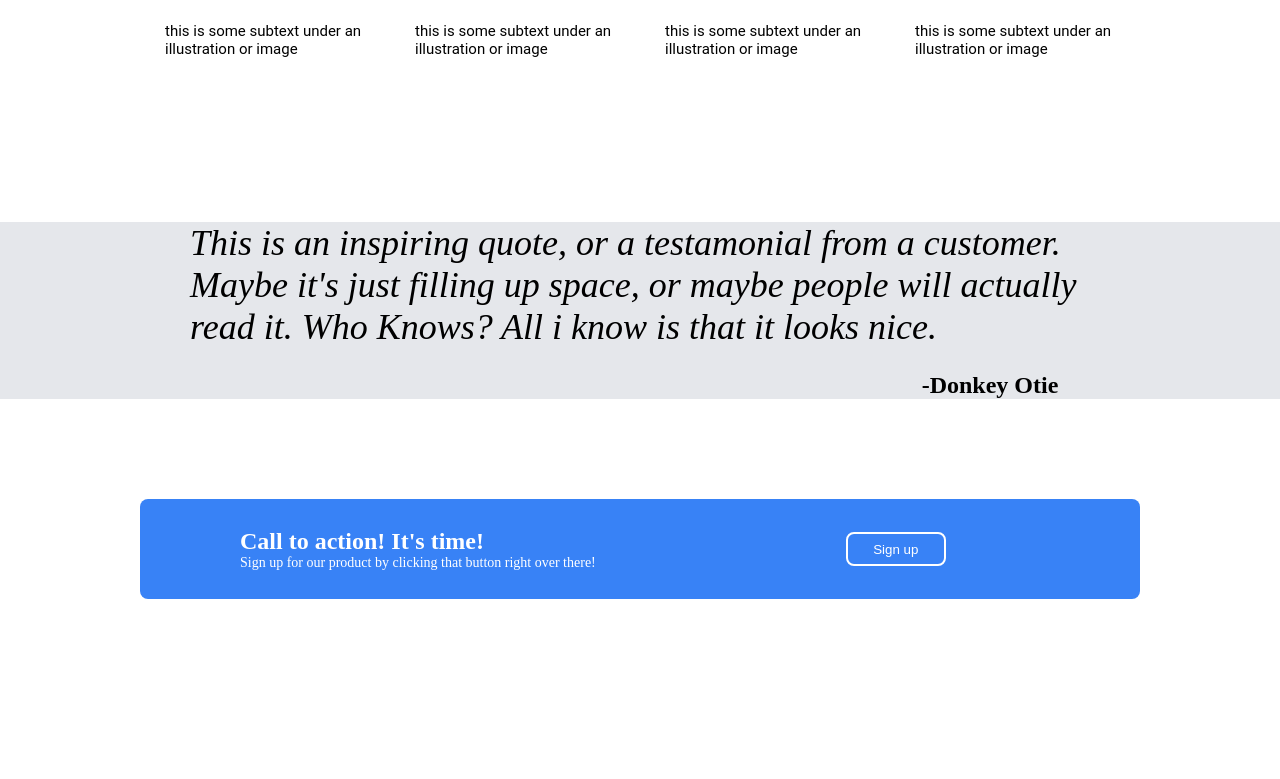
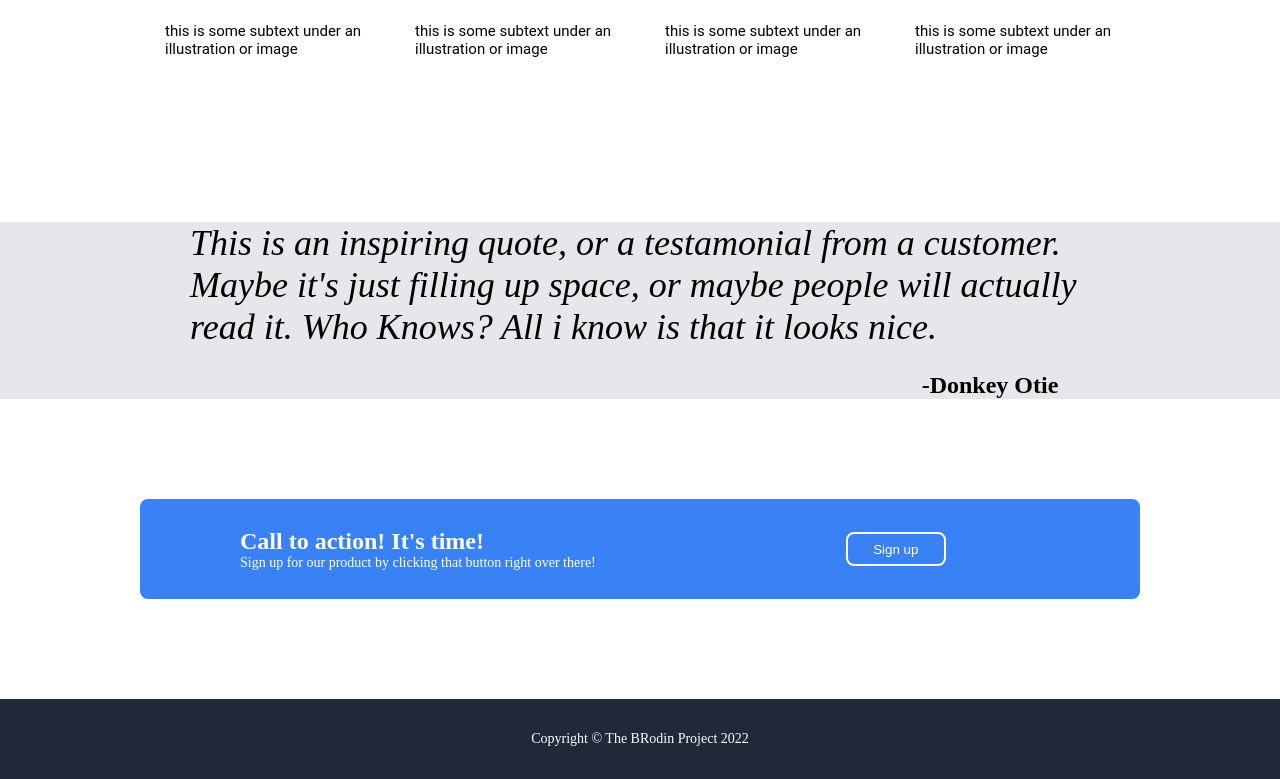
Before and after one commit to BRReed/odin-recipes, a plain HTML site: page landing-page/index.html in a window 1280 px wide. Shown: the part 722-1501 px from the top of the page. Before the commit the page ends 1421 px from the top, so only its background shows below. Drawn offline with Linux system fonts and the light colour scheme.

Commit message:
copyright container done
Signed-off-by: BRReed <b.r.reed@gmail.com>

```diff
--- a/landing-page/index.html
+++ b/landing-page/index.html
@@ -12,7 +12,7 @@
       </div>
       <div class="header-link-container">
         <div class="header-link">
-          <a href="https://xeiaso.net">xeiaso</a>
+          <a href="https://martin.kleppmann.com/">Martin Kleppmann</a>
         </div>
         <div class="header-link">
           <a href="http://www.gregcons.com/kateblog/">Kate Gregory</a>
@@ -105,7 +105,9 @@
     </div>
     <div class="copyright-container"> <!--sixth-->
 
-
+      <div class="cr-text">
+        Copyright © The BRodin Project 2022
+      </div>
 
     </div>
 
--- a/landing-page/style.css
+++ b/landing-page/style.css
@@ -248,9 +248,29 @@ ACTION STYLES
   background-color: #3882F6;
 }
 
+/*
+^ ACTION STYLES ^
+*/
 
+/*
+COPYRIGHT CONTAINER
+*/
+
+.copyright-container {
+  display: flex;
+  justify-content: center;
+  align-items: center;
+  background-color: #1F2937;
+  height: 80px;
+}
+
+.copyright-container .cr-text {
+  color: white;
+  font-size: 14px;
+
+}
 
 
 /*
-^ ACTION STYLES ^
+^ COPYRIGHT CONTAINER ^
 */
```
